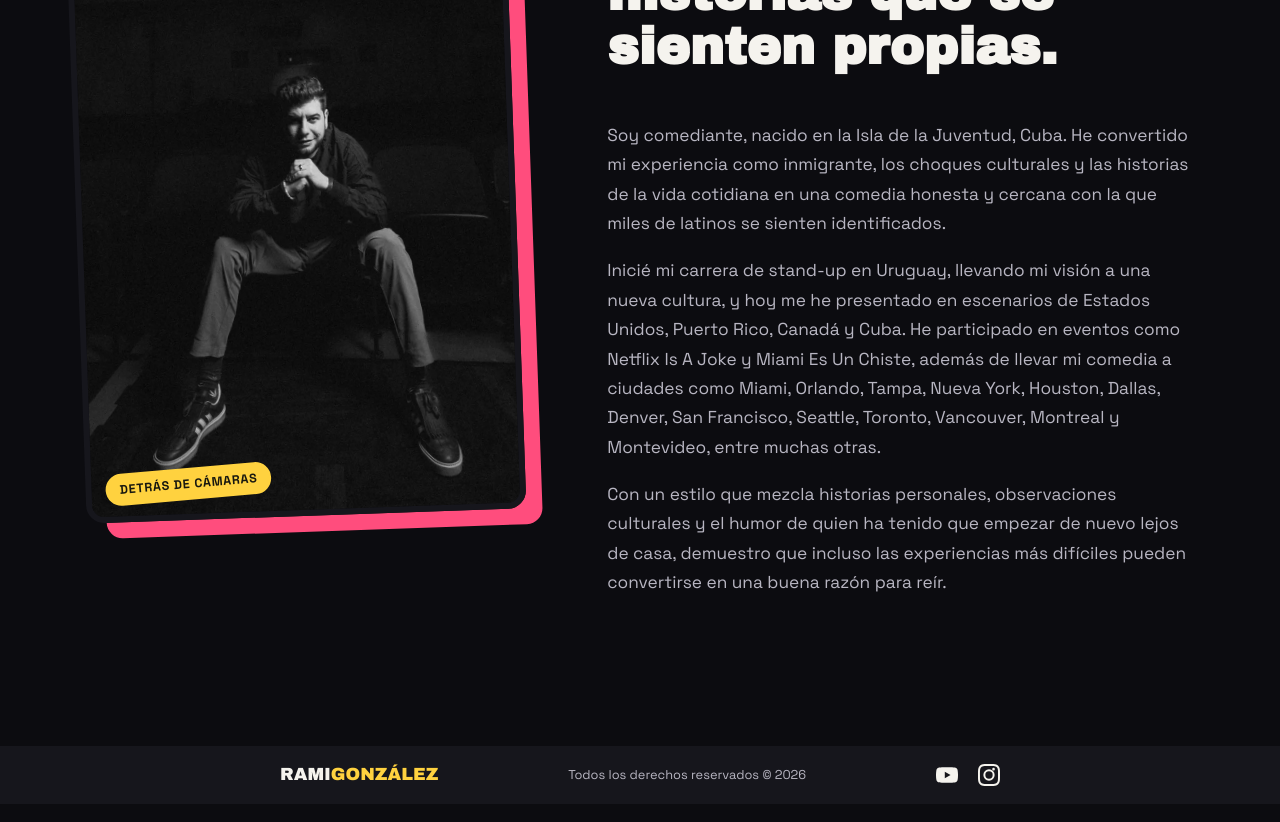
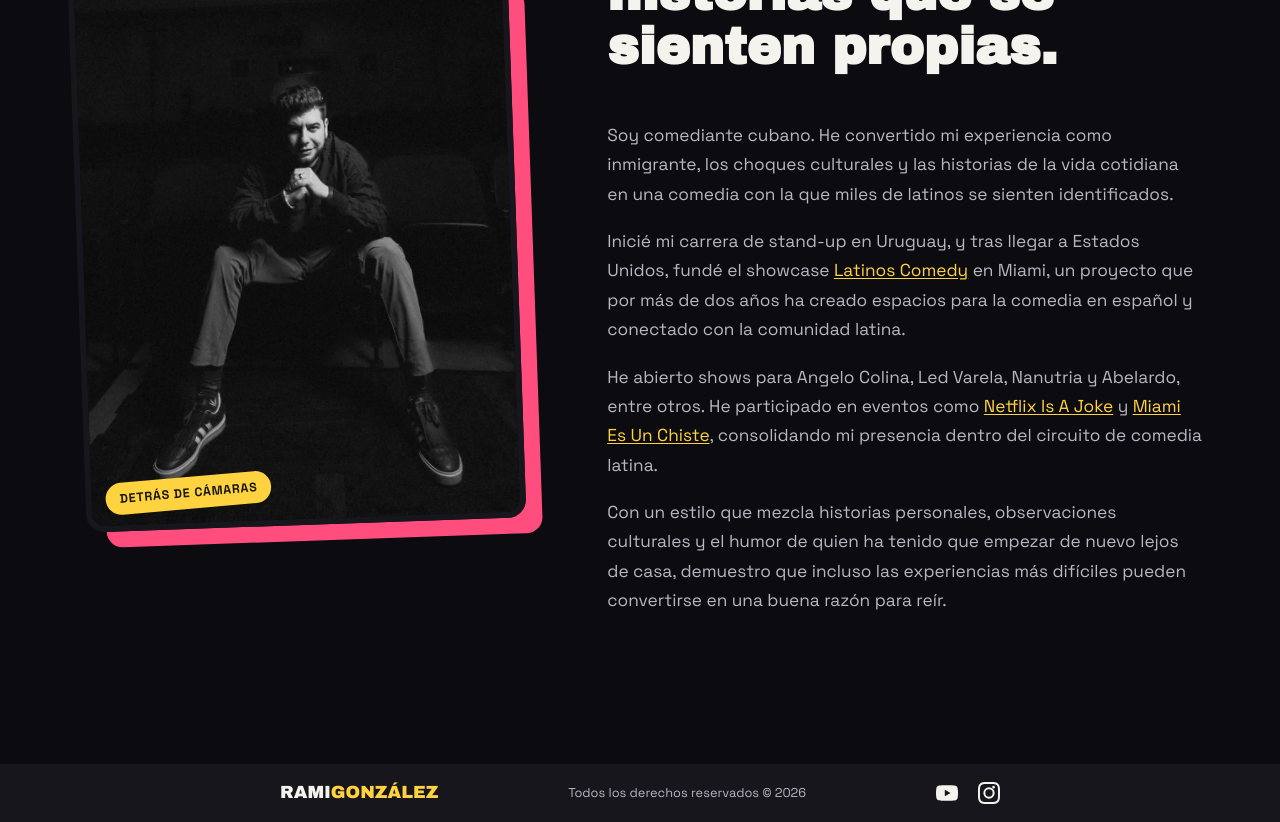
Before and after one commit to Ailin-Glez/rami-gonzalez, a React (Vite) app: page / in a window 1280 px wide. Shown: the part 2760-3582 px from the top of the page. Built offline with nearby package versions, Linux system fonts and the light colour scheme; no server answers; the database is empty.

Commit message:
about actualizado

```diff
--- a/src/components/About.tsx
+++ b/src/components/About.tsx
@@ -29,17 +29,29 @@ export default function About() {
 
         <div className="about__text">
           <p>
-            Soy comediante, nacido en la Isla de la Juventud, Cuba. He convertido mi experiencia
+            Soy comediante cubano. He convertido mi experiencia
             como inmigrante, los choques culturales y las historias de la vida cotidiana en una
-            comedia honesta y cercana con la que miles de latinos se sienten identificados.
+            comedia con la que miles de latinos se sienten identificados.
           </p>
           <p>
-            Inicié mi carrera de stand-up en Uruguay, llevando mi visión a una nueva cultura, y
-            hoy me he presentado en escenarios de Estados Unidos, Puerto Rico, Canadá y Cuba. He
-            participado en eventos como Netflix Is A Joke y Miami Es Un Chiste, además de llevar
-            mi comedia a ciudades como Miami, Orlando, Tampa, Nueva York, Houston, Dallas,
-            Denver, San Francisco, Seattle, Toronto, Vancouver, Montreal y Montevideo, entre
-            muchas otras.
+            Inicié mi carrera de stand-up en Uruguay, y tras llegar a Estados Unidos, fundé el showcase{" "}
+            <a href="https://latinoscomedy.com/" target="_blank" rel="noreferrer">
+              Latinos Comedy
+            </a>{" "}
+            en Miami, un proyecto que por más de dos años ha creado espacios para la comedia en español
+            y conectado con la comunidad latina.
+          </p>
+          <p>
+            He abierto shows para Angelo Colina, Led Varela, Nanutria y Abelardo, entre otros.
+            He participado en eventos como{" "}
+            <a href="https://www.netflixisajokefest.com/" target="_blank" rel="noreferrer">
+              Netflix Is A Joke
+            </a>{" "}
+            y{" "}
+            <a href="https://miamiesunchiste.com/" target="_blank" rel="noreferrer">
+              Miami Es Un Chiste
+            </a>
+            , consolidando mi presencia dentro del circuito de comedia latina.
           </p>
           <p>
             Con un estilo que mezcla historias personales, observaciones culturales y el humor
--- a/src/index.css
+++ b/src/index.css
@@ -465,6 +465,15 @@ section {
   font-size: 1.08rem;
   line-height: 1.7;
   margin: 0 0 18px;
+}
+
+.about__text a {
+  color: var(--yellow);
+  text-decoration: underline;
+  text-underline-offset: 2px;
+}
+.about__text a:hover {
+  color: var(--pink);
 }
 
 .about__stats {
```
